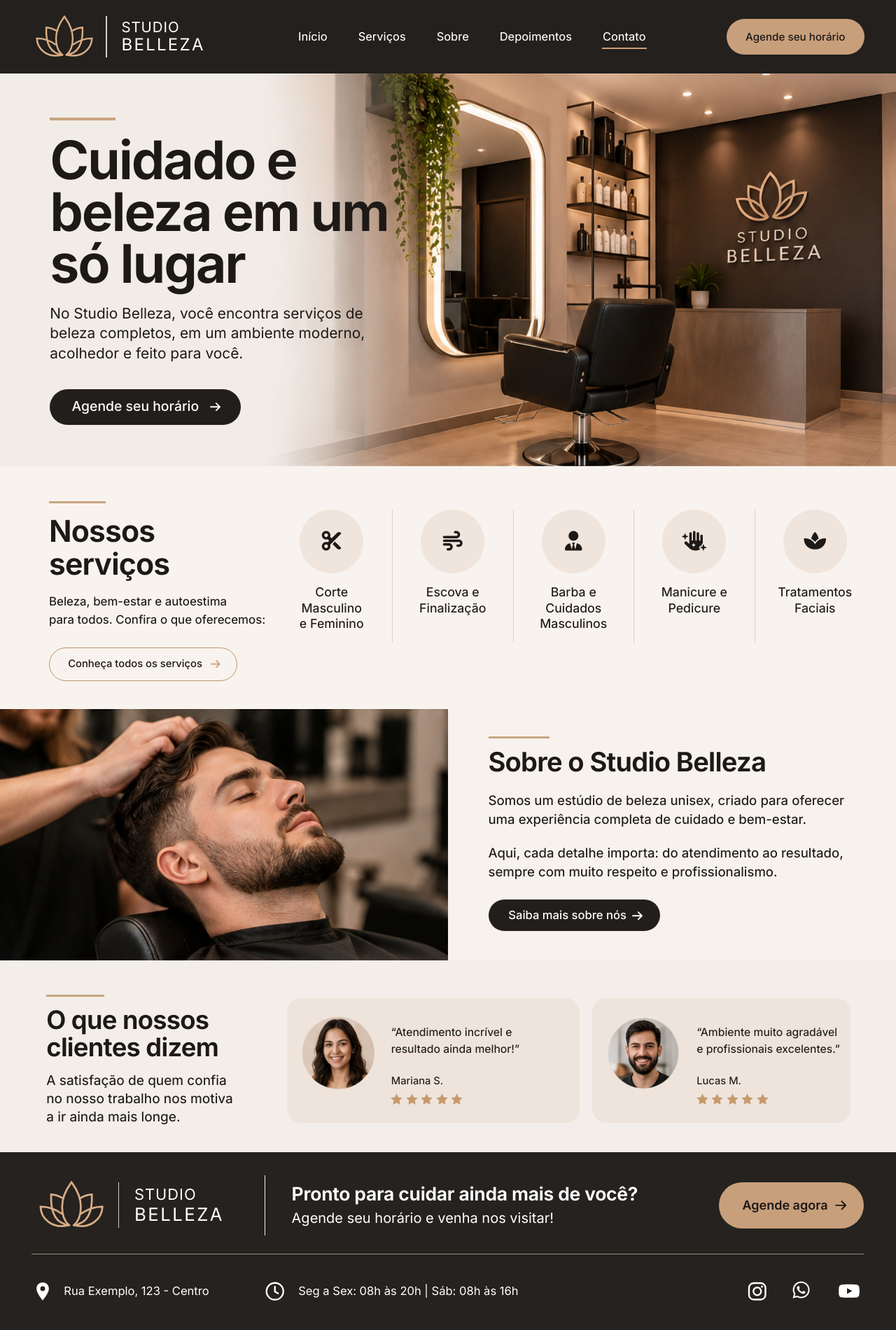
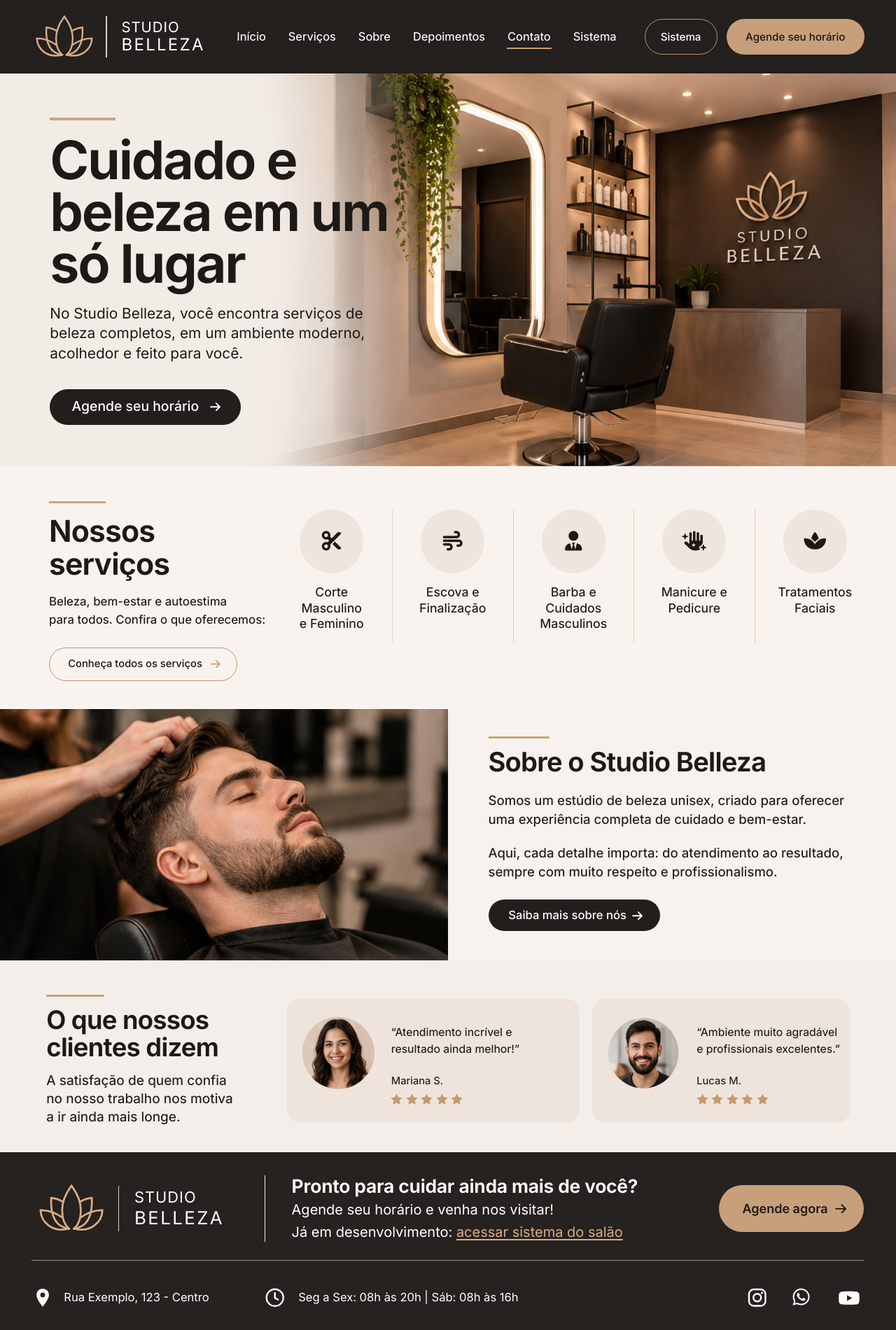
Before and after one commit to Tischler0/Lp-salao, a plain HTML site: page index.html in a window 1280 px wide. Shown: the top 1900 px of the page at 70% size. Drawn offline with Linux system fonts and the light colour scheme.

Commit message:
Add files via upload

```diff
--- a/index.html
+++ b/index.html
@@ -145,9 +145,11 @@
         <a class="nav__link" href="#sobre">Sobre</a>
         <a class="nav__link" href="#depoimentos">Depoimentos</a>
         <a class="nav__link" href="#contato">Contato</a>
+        <a class="nav__link nav__link--system" href="https://sistema-salao-one.vercel.app/" target="_blank" rel="noopener noreferrer">Sistema</a>
         <a class="btn btn--gold nav__cta" href="#contato">Agende seu horário</a>
       </nav>
 
+      <a class="btn btn--outline header__system" href="https://sistema-salao-one.vercel.app/" target="_blank" rel="noopener noreferrer">Sistema</a>
       <a class="btn btn--gold header__cta" href="#contato">Agende seu horário</a>
     </div>
   </header>
@@ -294,6 +296,9 @@
         <div class="footer__text">
           <h2>Pronto para cuidar ainda mais de você?</h2>
           <p>Agende seu horário e venha nos visitar!</p>
+          <p class="footer__system">
+            Já em desenvolvimento: <a href="https://sistema-salao-one.vercel.app/" target="_blank" rel="noopener noreferrer">acessar sistema do salão</a>
+          </p>
         </div>
         <a class="btn btn--gold btn--xl" href="https://wa.me/5566999429065" target="_blank" rel="noopener">
           Agende agora
--- a/script.js
+++ b/script.js
@@ -34,7 +34,7 @@ if (menuToggle && menu) {
 // 2. Destaca no menu a seção que está aparecendo na tela
 //    (a linha dourada embaixo do link acompanha a rolagem)
 // ---------------------------------------------------------------------------
-const linksDoMenu = document.querySelectorAll(".nav__link");
+const linksDoMenu = document.querySelectorAll('.nav__link[href^="#"]');
 const secoes = [...linksDoMenu]
   .map((link) => document.querySelector(link.getAttribute("href")))
   .filter(Boolean);
--- a/style.css
+++ b/style.css
@@ -218,8 +218,8 @@ button {
 .nav {
   align-items: center;
   display: flex;
-  gap: 2.2rem;
-  margin: 0 5.75rem 0 auto;
+  gap: 1.6rem;
+  margin: 0 2rem 0 auto;
 }
 
 .nav__link {
@@ -253,6 +253,19 @@ button {
 /* Botão "Agende seu horário" que aparece dentro do menu no celular */
 .nav__cta {
   display: none;
+}
+
+.header__system {
+  color: #fff;
+  font-size: 0.76rem;
+  height: 2.5625rem;
+  margin-right: 0.65rem;
+  padding: 0 1.1rem;
+}
+
+.header__system:hover {
+  background: var(--gold-button);
+  color: var(--ink);
 }
 
 .header__cta {
@@ -641,6 +654,17 @@ button {
   margin-top: 0.2rem;
 }
 
+.footer__system {
+  font-size: 0.85rem;
+  margin-top: 0.45rem;
+}
+
+.footer__system a {
+  color: var(--gold-logo);
+  text-decoration: underline;
+  text-underline-offset: 3px;
+}
+
 .btn--xl {
   font-size: 0.9rem;
   font-weight: 600;
@@ -748,7 +772,8 @@ button {
     font-size: 1rem;
   }
 
-  .header__cta {
+  .header__cta,
+  .header__system {
     display: none;
   }
 
```
